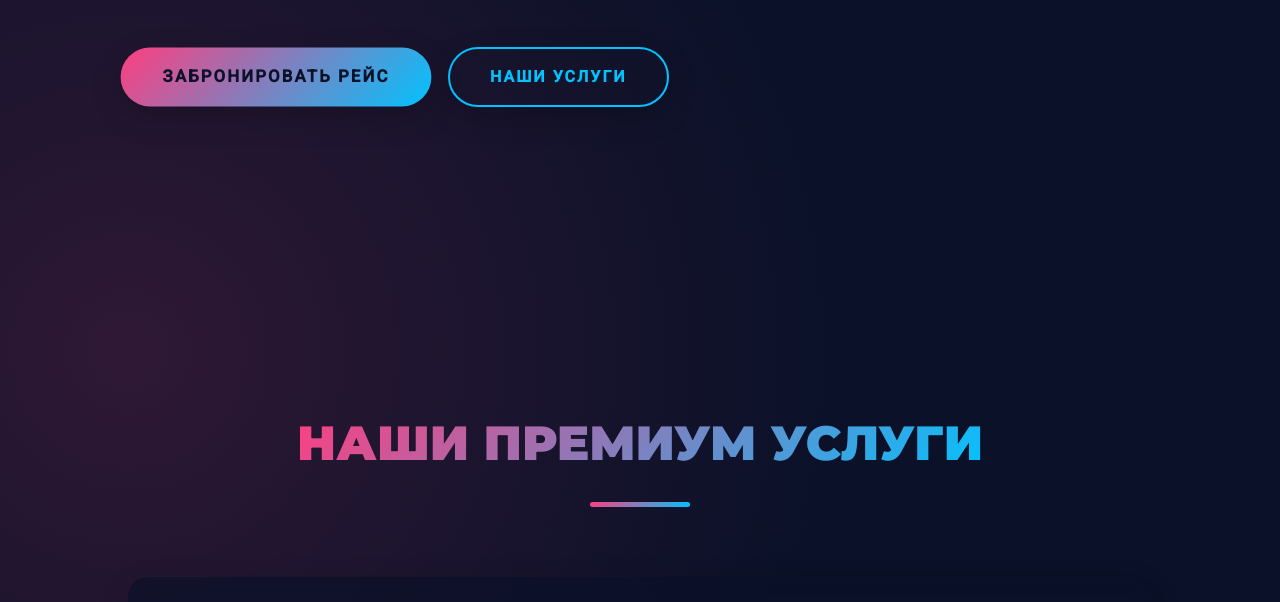
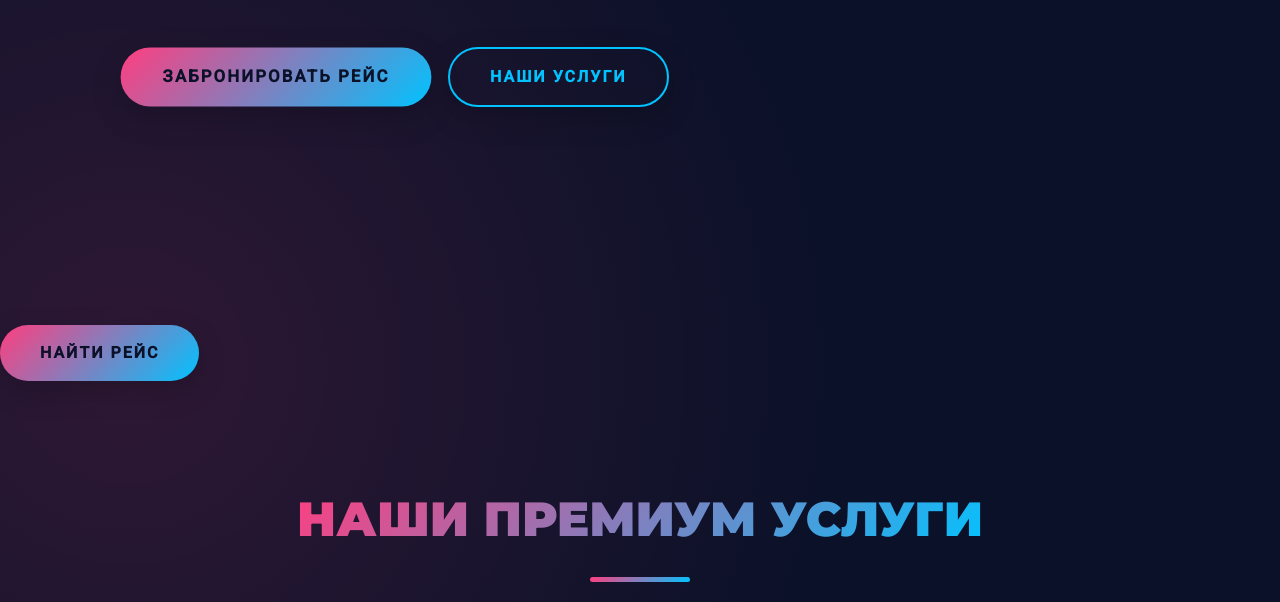
Before and after one commit to Tozem01/3333, a plain HTML site: page index.html in a window 1280 px wide. Shown: the part 495-1097 px from the top of the page. Drawn offline with Linux system fonts and the light colour scheme.

Commit message:
index.html

```diff
--- a/index.html
+++ b/index.html
@@ -638,6 +638,7 @@
             </svg>
         </div>
     </section>
+<a href="search.html" class="btn">Найти рейс</a>
 
     <!-- Услуги -->
     <section id="services">
```
